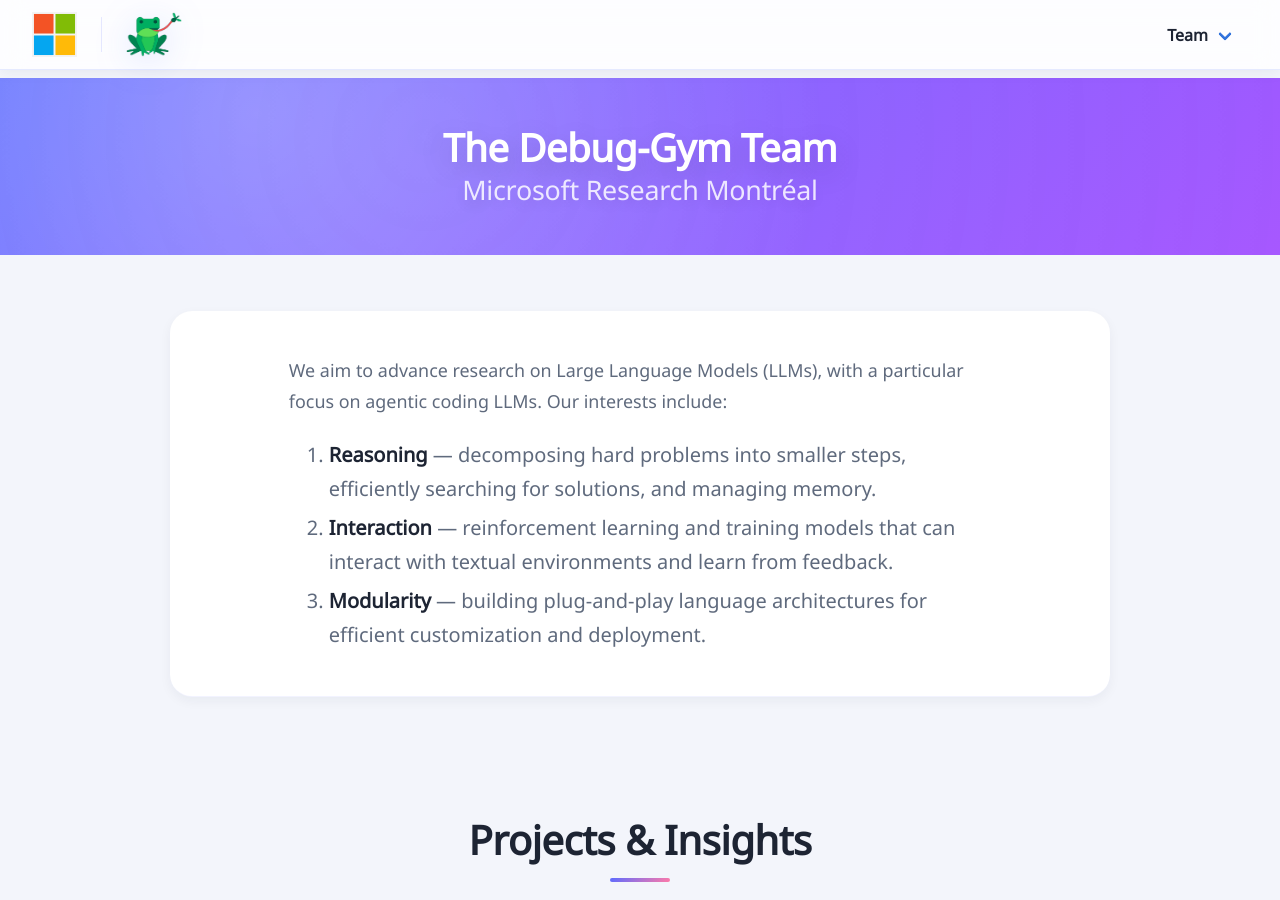
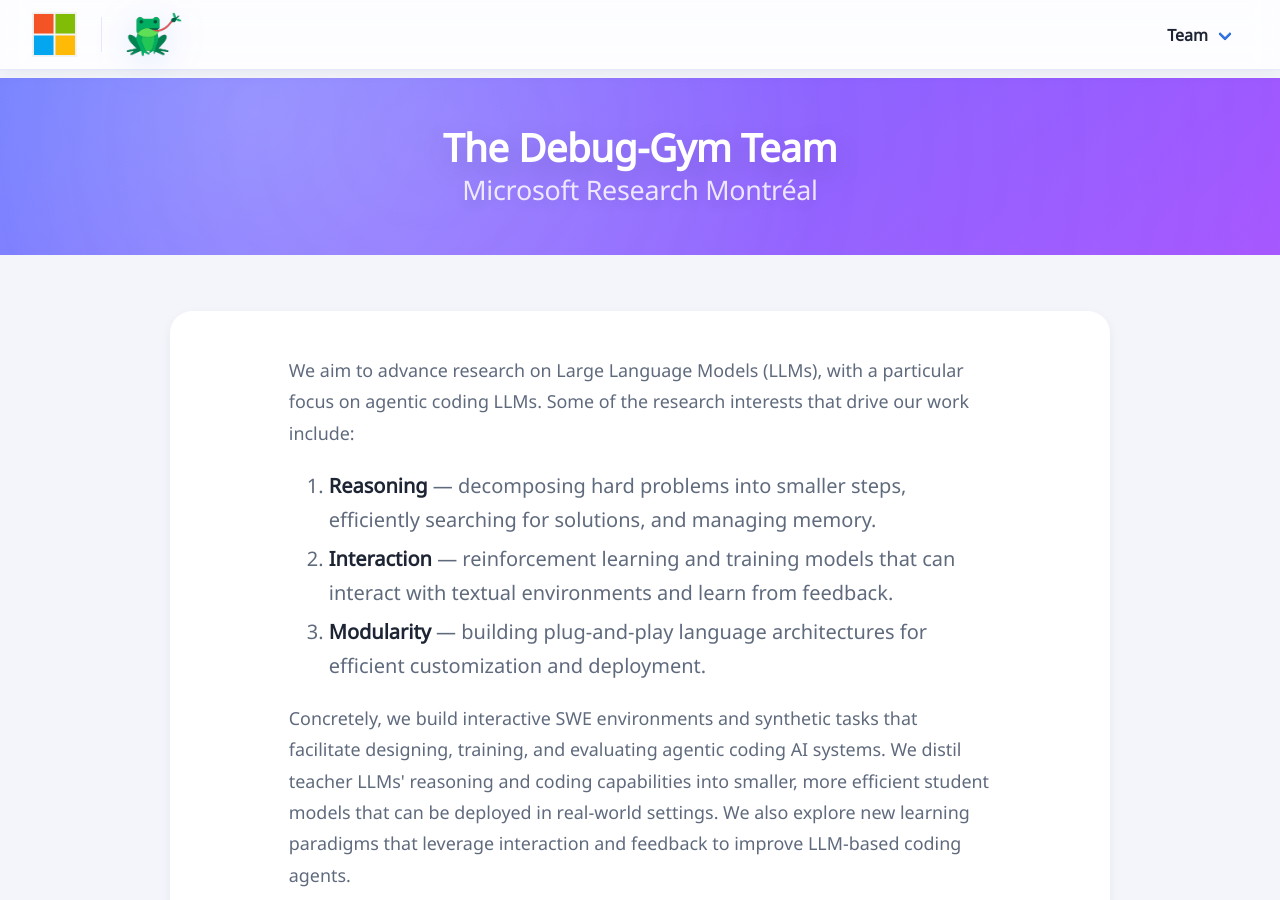
Before and after one commit to microsoft/debug-gym, a Jekyll site: the page built from docs/index.html, in a window 1280 px wide and 900 px high. Built offline with Jekyll 4.4.1, drawn with Linux system fonts in a browser that asks for light colours; some web fonts are replaced; a style sheet for code colours, icons or effects is not loaded.

Commit message:
Update index.html

```diff
--- a/docs/index.html
+++ b/docs/index.html
@@ -28,7 +28,7 @@
         <div class="content">
           <div class="is-size-5 content" style="text-align: left;">
             <p>
-              We aim to advance research on Large Language Models (LLMs), with a particular focus on agentic coding LLMs. Our interests include:
+              We aim to advance research on Large Language Models (LLMs), with a particular focus on agentic coding LLMs. Some of the research interests that drive our work include:
             </p>
             <ol>
               <li>
@@ -41,6 +41,9 @@
                 <strong>Modularity</strong> — building plug-and-play language architectures for efficient customization and deployment.
               </li>
             </ol>
+            <p>
+              Concretely, we build interactive SWE environments and synthetic tasks that facilitate designing, training, and evaluating agentic coding AI systems. We distil teacher LLMs' reasoning and coding capabilities into smaller, more efficient student models that can be deployed in real-world settings. We also explore new learning paradigms that leverage interaction and feedback to improve LLM-based coding agents.
+            </p>
           </div>
         </div>
       </div>
```
